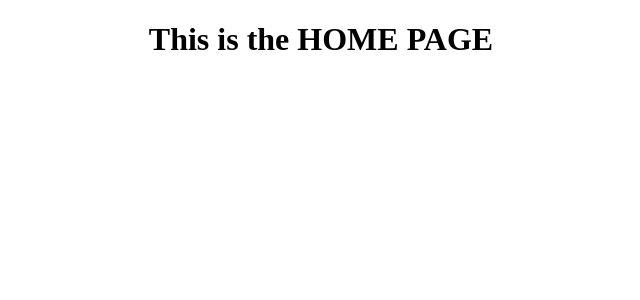
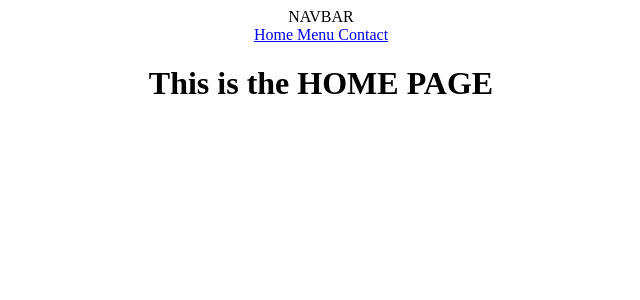
Before and after one commit to leneehe/react-exercises, a React (Create React App) app in the folder exercise-09/: page / in a window 1280 px wide. Shown: the top 300 px of the page, without its empty margins (319-959 px from the left). Built offline with nearby package versions, Linux system fonts and the light colour scheme.

Commit message:
Add navbar and 404 page

```diff
--- a/exercise-09/src/App.js
+++ b/exercise-09/src/App.js
@@ -3,16 +3,19 @@
 import {Home} from './pages/Home';
 import { Menu } from './pages/Menu';
 import { Contact } from './pages/Contact';
+import { Navbar } from './Navbar';
 
 
 function App() {
   return (
     <div className="App">
       <Router>
+        <Navbar/>
         <Routes>
           <Route path="/" element={<Home/>} />
           <Route path="/menu" element={<Menu />} />
           <Route path="/contact" element={<Contact />} />
+          <Route path="*" element={<h1>Page not Found!</h1>} />
         </Routes>
       </Router>
     </div>
--- /dev/null
+++ b/exercise-09/src/Navbar.js
@@ -0,0 +1,13 @@
+import {Link} from 'react-router-dom'
+
+export const Navbar = () => {
+    return (
+        <div>
+        NAVBAR
+        <br/>
+        <Link to="/"> Home </Link>
+        <Link to="/menu"> Menu </Link>
+        <Link to="/contact"> Contact </Link>
+      </div>
+    )
+}
```
